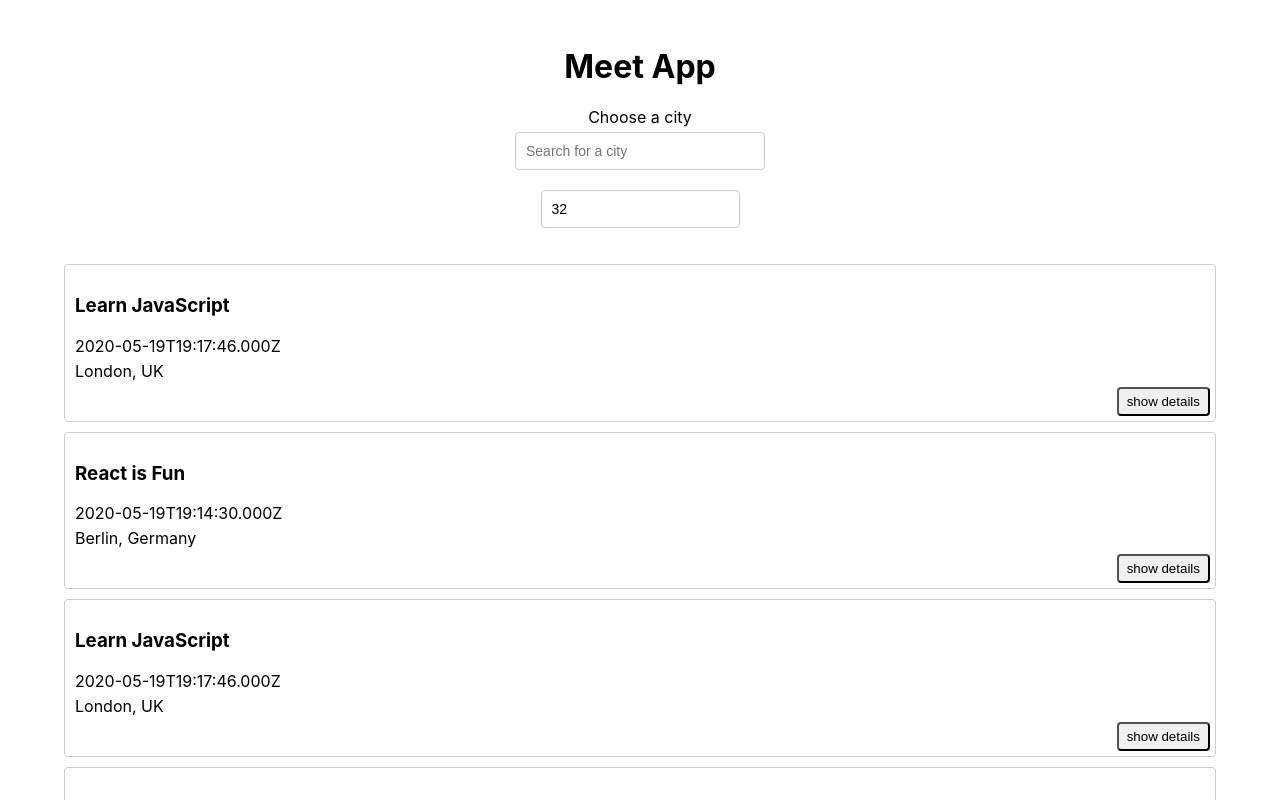
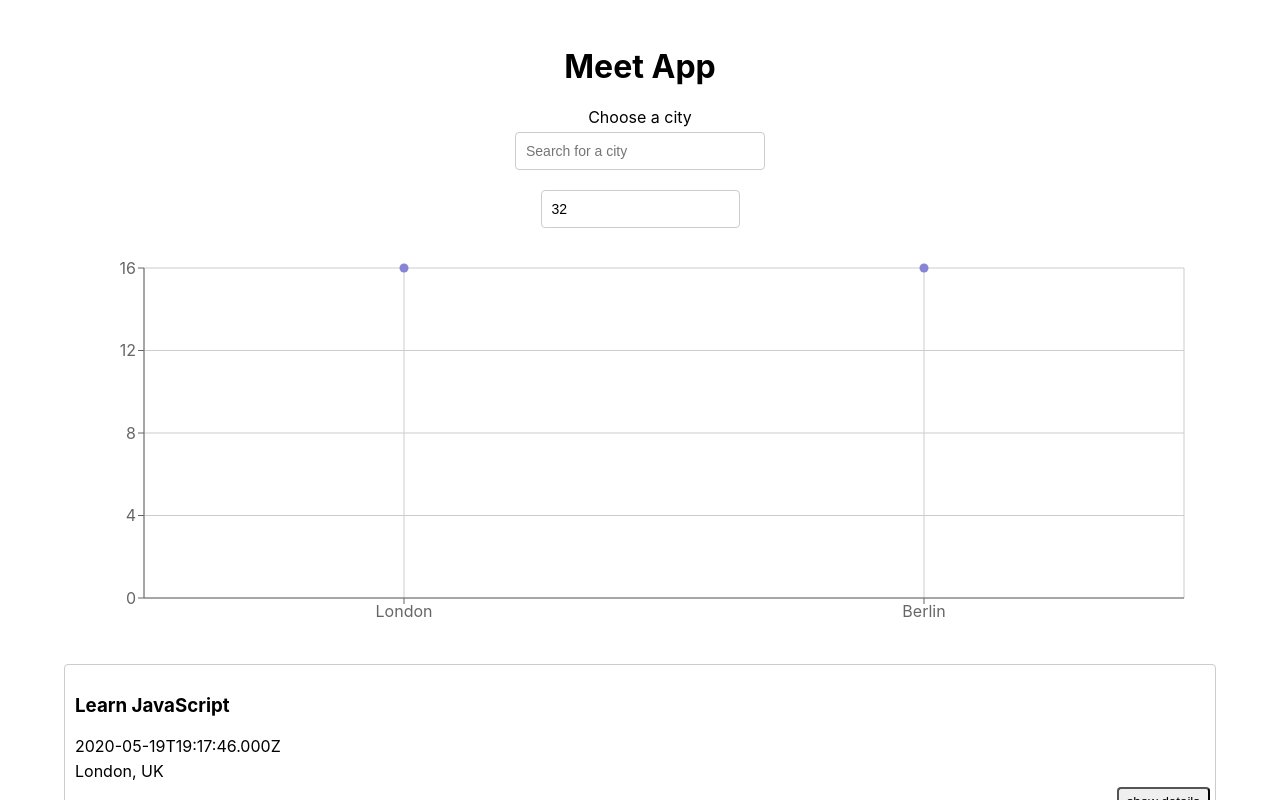
Before and after one commit to BrittneyM34/meet, a React (Create React App) app: page / in a window 1280 px wide. Shown: the top 800 px of the page. Built offline with nearby package versions, Linux system fonts and the light colour scheme; what atatus-spa would draw is missing.

Commit message:
added rechart

```diff
--- a/package.json
+++ b/package.json
@@ -11,6 +11,7 @@
     "react": "^18.2.0",
     "react-dom": "^18.2.0",
     "react-scripts": "5.0.1",
+    "recharts": "^2.12.5",
     "web-vitals": "^2.1.4",
     "workbox-background-sync": "^6.6.0",
     "workbox-broadcast-update": "^6.6.0",
--- a/src/App.js
+++ b/src/App.js
@@ -1,6 +1,7 @@
 import CitySearch from './components/CitySearch';
 import EventList from './components/EventList';
 import NumberOfEvents from './components/NumberOfEvents';
+import CityEventsChart from './components/CityEventsChart';
 import { InfoAlert, ErrorAlert, WarningAlert } from './components/Alert';
 import { useEffect, useState } from 'react';
 import { getEvents, extractLocations } from './api';
@@ -53,7 +54,13 @@
         setCurrentNOE={setCurrentNOE}
         setErrorAlert={setErrorAlert}
       />
-      <EventList events={events} />
+      <CityEventsChart
+        allLocations={allLocations}
+        events={events}
+      />
+      <EventList
+        events={events}
+      />
     </div>
   );
 }
--- /dev/null
+++ b/src/components/CityEventsChart.js
@@ -0,0 +1,47 @@
+import { useState, useEffect } from 'react';
+import {
+    ScatterChart,
+    Scatter,
+    XAxis, YAxis,
+    CartesianGrid,
+    Tooltip,
+    ResponsiveContainer
+} from 'recharts';
+
+const CityEventsChart = ({ allLocations, events }) => {
+    const [data, setData] = useState([]);
+
+    useEffect(() => {
+        setData(getData());
+    }, [`${events}`]);
+
+    const getData = () => {
+        const data = allLocations.map((location) => {
+            const count = events.filter((event) => event.location === location).length
+            const city = location.split(', ')[0]
+            return { city, count };
+        })
+        return data;
+    };
+    return (
+        <ResponsiveContainer width="99%" height={400}>
+            <ScatterChart
+                margin={{
+                    top: 20,
+                    right: 20,
+                    bottom: 20,
+                    left: 20,
+                }}
+            >
+                <CartesianGrid />
+                <XAxis type="category" dataKey="city" name="City" />
+                <YAxis type="number" dataKey="count" name="Number of Events" allowDecimals={false} />
+                <Tooltip cursor={{ strokeDasharray: '3 3' }} />
+                <Scatter name="A school" data={data} fill="#8884d8" />
+            </ScatterChart>
+        </ResponsiveContainer>
+    );
+}
+
+
+export default CityEventsChart;
```
Also changed, not shown: 1 other file (tests, documents, lock files or other folders).
